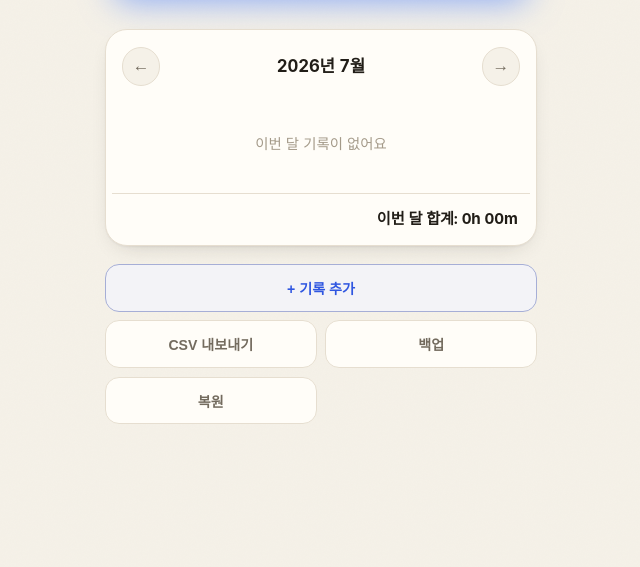
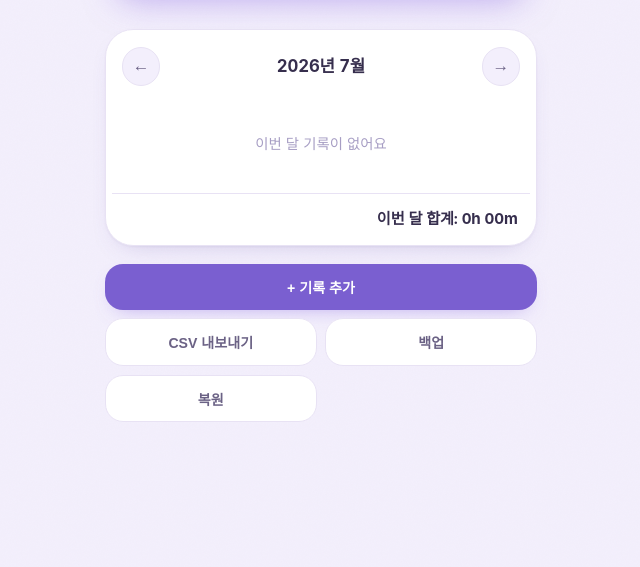
Before and after one commit to iminabcontact-star/punch, a website with bundled scripts: page index.html in a window 1280 px wide. Shown: the part 233-800 px from the top of the page, without its empty margins (319-959 px from the left). Built offline with nearby package versions, Linux system fonts and the light colour scheme.

Commit message:
style(design): 소프트 팝 테마 적용 — 사용자 선택 시안 C (라일락+피치, 청키 라운드, 다크모드 포함)
Co-Authored-By: Claude Fable 5 <noreply@anthropic.com>

```diff
--- a/index.html
+++ b/index.html
@@ -13,51 +13,56 @@
      time of day. System fonts only, zero dependencies.
      ============================================================ */
   :root {
-    /* light — warm paper */
-    --paper:      #f5f1e8;
-    --paper-glow: #fbf8f1;
-    --surface:    #fffdf8;
-    --ink:        #211d17;
-    --ink-soft:   #736b5e;
-    --ink-faint:  #a49a89;
-    --line:       #e6ded0;
-    --line-soft:  #efe9dd;
+    /* light — soft pop (라일락+피치 파스텔, 청키 라운드) */
+    --paper:      #f3effc;
+    --paper-glow: #faf8ff;
+    --surface:    #ffffff;
+    --ink:        #362e4d;
+    --ink-soft:   #6b6285;
+    --ink-faint:  #a79ec4;
+    --line:       #e8e2f4;
+    --line-soft:  #f2eefa;
 
     /* stateful hero + semantics (baked into the button state classes) */
-    --in-a:   #3f78ff;  --in-b:   #2f56e0;  --in-glow:  63 120 255;
-    --out-a:  #f6a13d;  --out-b:  #e07a26;  --out-glow: 224 122 38;
-    --success: #1e7f4f;
-    --accent: #2f56e0;
-    --miss:   #d3452f;
+    --in-a:   #cbb9ff;  --in-b:   #ffcdb0;  --in-glow:  138 106 226;
+    --out-a:  #ffd0a6;  --out-b:  #ff9e6e;  --out-glow: 235 126 66;
+    /* 파스텔 그라디언트 위 텍스트는 흰색 대신 진보라 (대비 확보) */
+    --hero-ink: #43306e;
+    --success: #6a4fc0;
+    --accent: #7a5fd0;
+    --accent-contrast: #ffffff;
+    --miss:   #e0543f;
     /* undo bar is role-reversed (bg: --ink), so its button needs its own
-       per-theme token: amber on near-black here, deep amber on cream in dark */
-    --undo-btn: #f6a13d;
+       per-theme token: peach on deep purple here, deep purple on lavender in dark */
+    --undo-btn: #ffcdb0;
 
-    --shadow-1: 0 1px 2px rgba(33,29,23,.05), 0 8px 24px -14px rgba(33,29,23,.30);
-    --shadow-2: 0 24px 60px -22px rgba(33,29,23,.45);
-    --r-lg: 22px;
-    --r-md: 14px;
-    --r-sm: 10px;
+    --shadow-1: 0 1px 2px rgba(70,55,120,.05), 0 10px 26px -16px rgba(90,70,160,.35);
+    --shadow-2: 0 24px 60px -22px rgba(60,40,120,.4);
+    --r-lg: 28px;
+    --r-md: 18px;
+    --r-sm: 12px;
     --ease: cubic-bezier(.2, .9, .25, 1);
   }
 
   @media (prefers-color-scheme: dark) {
     :root {
-      --paper:      #141310;
-      --paper-glow: #1d1b16;
-      --surface:    #1e1c17;
-      --ink:        #f2ede3;
-      --ink-soft:   #a49c8d;
-      --ink-faint:  #6f6759;
-      --line:       #322e26;
-      --line-soft:  #29261f;
+      --paper:      #17131f;
+      --paper-glow: #201a2c;
+      --surface:    #241e33;
+      --ink:        #ece7f7;
+      --ink-soft:   #a89fc4;
+      --ink-faint:  #6f668c;
+      --line:       #362e4d;
+      --line-soft:  #2b2540;
 
-      --in-a:   #5a8bff;  --in-b:   #3a63e8;  --in-glow:  90 139 255;
-      --out-a:  #f9ad4d;  --out-b:  #e5842f;  --out-glow: 229 132 47;
-      --success: #62c78e;
-      --accent: #6f97ff;
-      --miss:   #ff6b52;
-      --undo-btn: #9c4d00;
+      --in-a:   #a08ae0;  --in-b:   #e09a70;  --in-glow:  160 138 224;
+      --out-a:  #e8a06a;  --out-b:  #d0703c;  --out-glow: 208 112 60;
+      --hero-ink: #241a38;
+      --success: #b9a5f5;
+      --accent: #a48cf0;
+      --accent-contrast: #1f1733;
+      --miss:   #ff7a62;
+      --undo-btn: #43306e;
 
       --shadow-1: 0 1px 2px rgba(0,0,0,.4), 0 10px 30px -16px rgba(0,0,0,.7);
       --shadow-2: 0 30px 70px -24px rgba(0,0,0,.75);
@@ -171,7 +176,7 @@
     height: 8.5rem;
     border: 0;
     border-radius: var(--r-lg);
-    color: #fff;
+    color: var(--hero-ink);
     cursor: pointer;
     overflow: hidden;
     -webkit-tap-highlight-color: transparent;
@@ -204,18 +209,18 @@
     pointer-events: none;
   }
   #punch-btn.in {
-    background: linear-gradient(145deg, var(--in-a), var(--in-b));
+    background: linear-gradient(160deg, var(--in-a), var(--in-b));
     box-shadow:
-      0 14px 34px -10px rgba(var(--in-glow) / .60),
-      inset 0 1px 0 rgba(255,255,255,.28),
-      inset 0 -3px 10px rgba(0,0,0,.12);
+      0 16px 34px -14px rgba(var(--in-glow) / .55),
+      inset 0 1px 0 rgba(255,255,255,.35),
+      inset 0 -6px 0 rgba(60,35,110,.13);
   }
   #punch-btn.out {
-    background: linear-gradient(145deg, var(--out-a), var(--out-b));
+    background: linear-gradient(160deg, var(--out-a), var(--out-b));
     box-shadow:
-      0 14px 34px -10px rgba(var(--out-glow) / .60),
-      inset 0 1px 0 rgba(255,255,255,.30),
-      inset 0 -3px 10px rgba(0,0,0,.12);
+      0 16px 34px -14px rgba(var(--out-glow) / .55),
+      inset 0 1px 0 rgba(255,255,255,.4),
+      inset 0 -6px 0 rgba(150,70,15,.15);
   }
   /* 완료 = 차분한 성공 카드: 하루를 마친 화면이 제일 산뜻해야 한다 */
   #punch-btn.done {
@@ -398,13 +403,14 @@
   footer button:active { transform: scale(.97); background: var(--line-soft); }
   #add-btn {
     grid-column: 1 / -1;
-    color: var(--accent);
-    border-color: color-mix(in srgb, var(--accent) 35%, var(--line));
-    background: color-mix(in srgb, var(--accent) 6%, var(--surface));
+    color: var(--accent-contrast);
+    border: 0;
+    background: var(--accent);
+    box-shadow: 0 8px 20px -12px rgba(var(--in-glow) / .7);
   }
   #add-btn:hover {
-    border-color: var(--accent);
-    background: color-mix(in srgb, var(--accent) 11%, var(--surface));
+    color: var(--accent-contrast);
+    filter: brightness(1.06);
   }
 
   /* ---------- edit dialog ---------- */
@@ -418,7 +424,7 @@
     box-shadow: var(--shadow-2);
   }
   dialog::backdrop {
-    background: rgba(20, 16, 10, .5);
+    background: rgba(25, 18, 42, .5);
     -webkit-backdrop-filter: blur(3px);
     backdrop-filter: blur(3px);
   }
@@ -511,8 +517,8 @@
   #edit-form menu button:hover { color: var(--ink); border-color: var(--ink-faint); }
   #edit-form menu button:active { transform: scale(.97); }
   #edit-save {
-    background: linear-gradient(145deg, var(--in-a), var(--in-b)) !important;
-    color: #fff !important;
+    background: var(--accent) !important;
+    color: var(--accent-contrast) !important;
     border: 0 !important;
     box-shadow: 0 8px 20px -10px rgba(var(--in-glow) / .6);
   }
```
